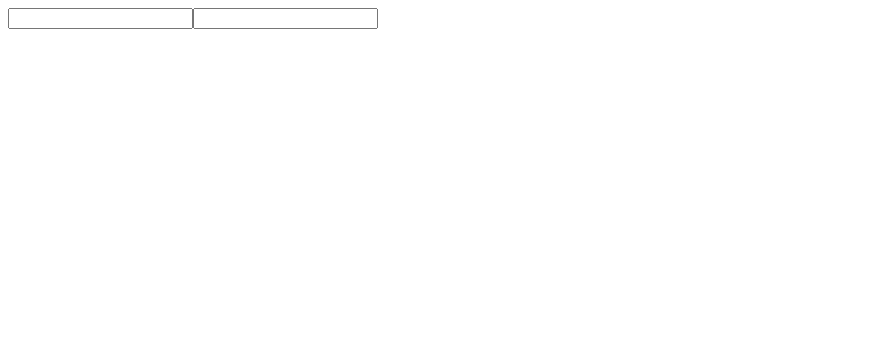
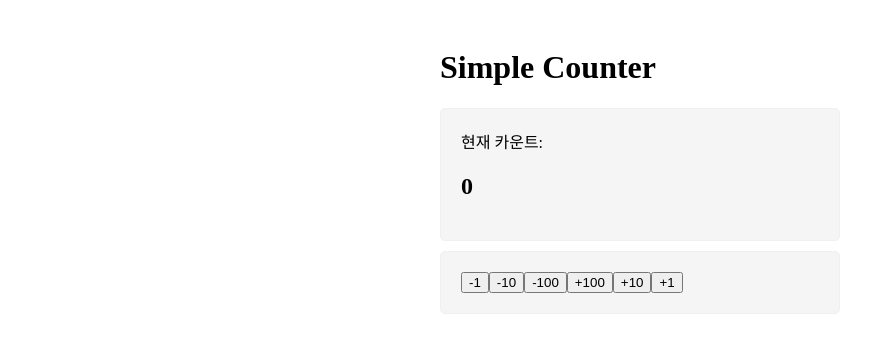
Before and after one commit to KOHYEONJEONG/ReactStudy2025, a React (Vite) app: page / in a window 1280 px wide. Shown: the top 352 px of the page, without its empty margins (0-895 px from the left). Built offline with nearby package versions, Linux system fonts and the light colour scheme.

Commit message:
카운트앱 설계

```diff
--- a/src/App.css
+++ b/src/App.css
@@ -0,0 +1,16 @@
+body{
+    padding: 20px;
+}
+
+.App {
+    margin: 0 auto;     /* 해상도를 줄여도 가운데 정렬 유지 */
+    width: 400px;
+
+}
+.App > section {
+    background-color: rgb(245,245,245);
+    border: 1px solid rgb(240, 240, 240);
+    border-radius: 5px;
+    padding: 20px;
+    margin-bottom: 10px ;
+}
--- a/src/App.jsx
+++ b/src/App.jsx
@@ -1,11 +1,33 @@
 import './App.css';
-import HookExam from './component/HookExam';
-// import Register from './component/Register';
+import Viewer from './counterProject/component/Viewer';
+import Controller from './counterProject/component/Controller';
+import { useState } from 'react';
 function App() {
+
+  const [count, setCount] = useState(0);
+
+  //이벤트 핸들러
+  const onClickButton = (value)=>{
+    setCount(count + value);
+  }
+
+  //계층구조(여러개의 컴포넌트들이 계층구조를 이룬다.)
+  //특정 컴포넌트가 다른 컴포넌트에게 값을 전달 하려면 반드시 부모-자식관계가 성립해야 한다.
+  //💥State Lifiting (state 끌어올리기): 하나의 state를 관리하려면 공통 부모 컴포넌트에서 만들어야 한다.
+  //일반통행 차선을 기억하자
+  //React.js의 데이터 흐름은 위에서 아래이다.(=단방향 데이터 흐름)
+  // ㄴ 파악하기 쉽고, 직관적이다.
+  //ㄴㄴ 데이터의 state를 어떤 컴포넌트에 위치할것인지 고려해야한다.
   return(
-    <>
-      <HookExam/>
-    </>
+    <div className="App">
+    <h1>Simple Counter</h1>
+    <section>
+      <Viewer count={count}/>
+    </section>
+    <section>
+      <Controller onClickButton={onClickButton}/>
+    </section>
+    </div>
   )
 }
 
--- /dev/null
+++ b/src/counterProject/component/Controller.jsx
@@ -0,0 +1,30 @@
+const Controller = ({onClickButton}) => {
+    //onClickButton : 부모컴포넌트에서 넘긴 이벤트 핸들러
+
+    //화살표 함수를 만들어서 onClickButton을 실행한 이유는 뭘까?
+    //🚨왜냐하면? 인수를 원하는대로 못넣기 때문이다.
+    //  <button onClick={onClickButton(-1)}> 이렇게 함수호출을 넣으면 안된다.
+    //🚨그래서 '화살표 함수'를 이벤트핸들러로 정하고 그 안에서 원하는 인자값을 주고, 함수호출을 하는거임
+    return <div>
+        <button onClick={()=>{
+            onClickButton(-1)
+        }}>-1</button>
+        <button onClick={()=>{
+            onClickButton(-10)
+        }}>-10</button>
+        <button onClick={()=>{
+            onClickButton(-100)
+        }}>-100</button>
+        <button onClick={()=>{
+            onClickButton(100)
+        }}>+100</button>
+        <button onClick={()=>{
+            onClickButton(10)
+        }}>+10</button>
+        <button onClick={()=>{
+            onClickButton(1)
+        }}>+1</button>
+    </div>
+}
+
+export default Controller;
--- /dev/null
+++ b/src/counterProject/component/Viewer.jsx
@@ -0,0 +1,10 @@
+const Viewer = ({count}) => {
+    return <div>
+        <div>
+            <div>현재 카운트:</div>
+            <h1>{count}</h1>
+        </div>
+    </div>
+}
+
+export default Viewer;
```
Also changed, not shown: src/HookApp copy.jsx (added, +12 -0 lines), src/Props란.txt (deleted), src/textFile/Props란.txt (added), 2 other files (tests, documents, lock files or other folders).
